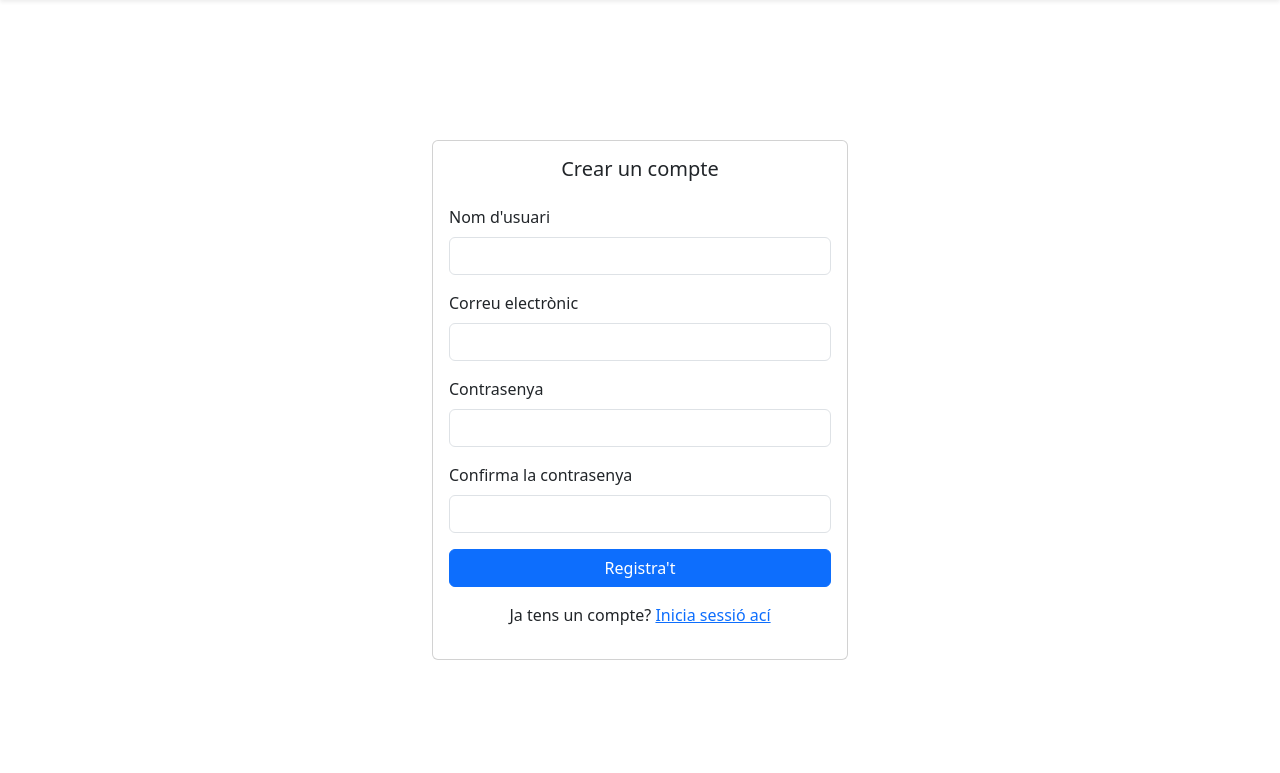
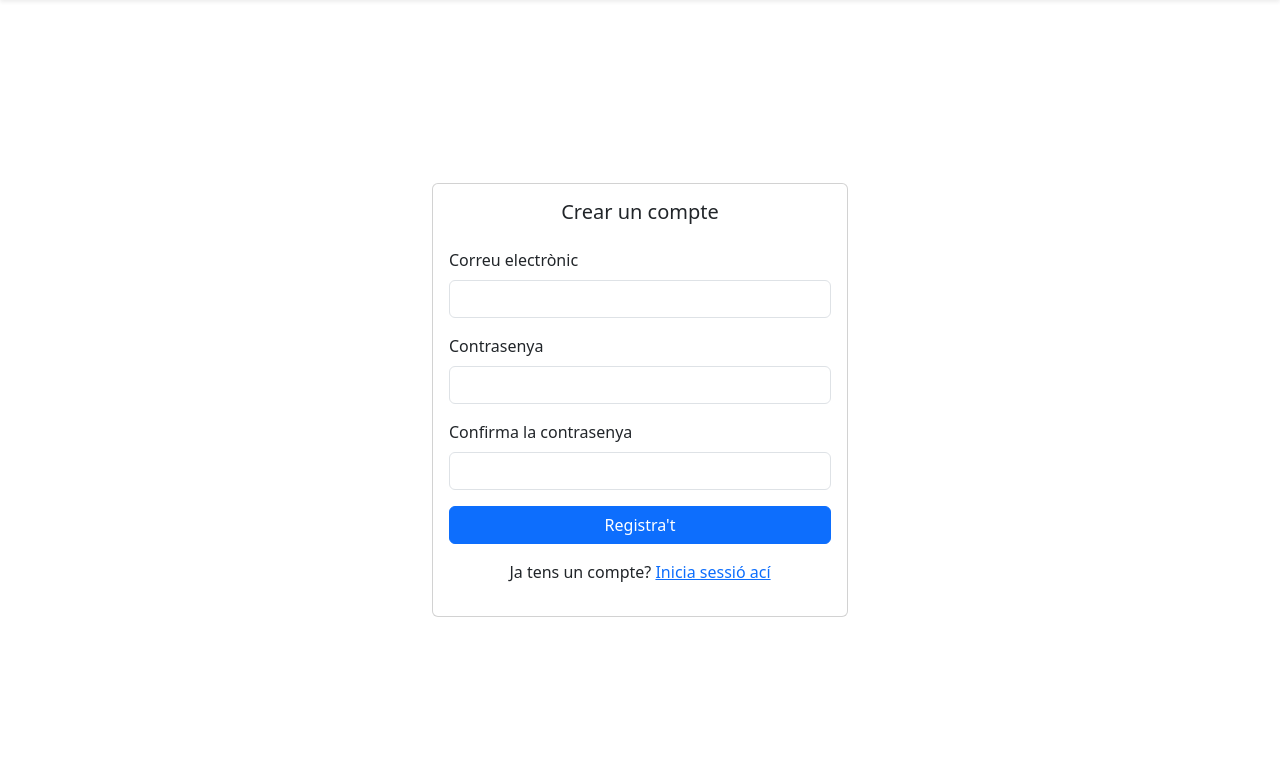
Before and after one commit to marcestruch/pelis_v1, a PHP site: page /registre.php in a window 1280 px wide. Shown: the part 56-829 px from the top of the page. Run offline with PHP 8.4, Linux system fonts and the light colour scheme.

Commit message:
quitado el input de usuario

```diff
--- a/registre.php
+++ b/registre.php
@@ -8,12 +8,6 @@ include_once __DIR__ . '/header.php';
       <div class="card-body">
         <h5 class="card-title text-center mb-4">Crear un compte</h5>
         <form action="#" mehod="post">
-          <!-- Campo Nombre de Usuario -->
-          <div class="mb-3">
-            <label for="username" class="form-label">Nom d'usuari</label>
-            <input type="text" class="form-control" id="username" name="username" placeholder="" required>
-          </div>
-
           <!-- Correu electrònic -->
           <div class="mb-3">
             <label for="email" class="form-label">Correu electrònic</label>
```
